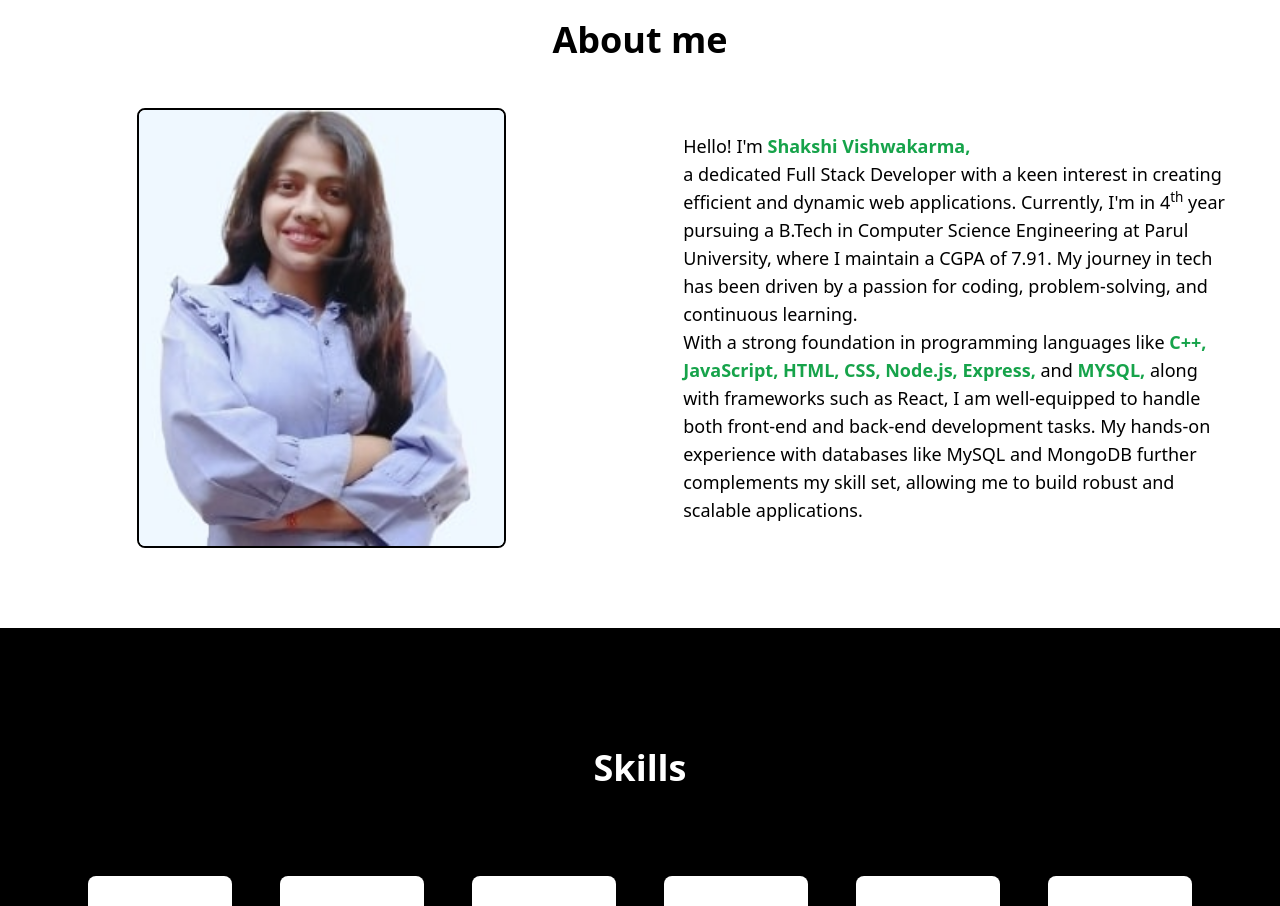
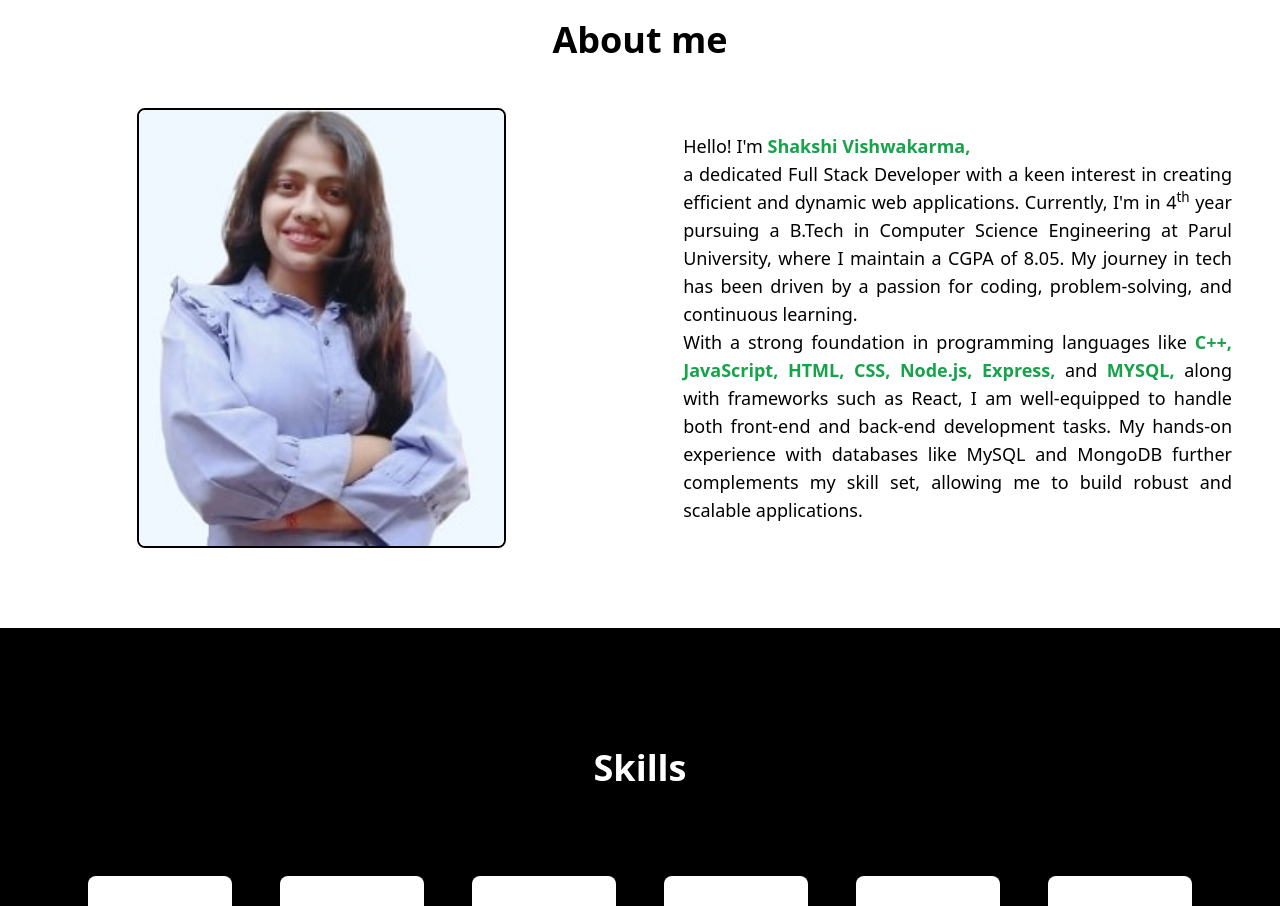
Before and after one commit to Shakshi94/portfolio, a React (Vite) app: page / in a window 1280 px wide. Shown: the part 860-1766 px from the top of the page. Built offline with nearby package versions, Linux system fonts and the light colour scheme.

Commit message:
change in about.jsx component

```diff
--- a/src/components/About.jsx
+++ b/src/components/About.jsx
@@ -24,11 +24,11 @@ function About() {
                 whileInView={"show"}
                 viewport={{ once: false, amount: 0.7 }}
                 className="md:space-y-8 font-semi-bold text-lg w-full md:w-1/2 p-4 md:p-0 md:ml-10 mt-5">
-                    <p>
+                    <p className="text-justify">
                        <div>Hello! I&apos;m  <span className="text-green-600 font-bold">Shakshi Vishwakarma,</span></div>
                        a dedicated Full Stack Developer with a keen interest in creating efficient and dynamic web applications.
                        Currently, I&apos;m in 4<sup>th</sup> year pursuing a B.Tech in Computer Science Engineering at Parul University,
-                       where I maintain a CGPA of 7.91. My journey in tech has been driven by a passion for coding,
+                       where I maintain a CGPA of 8.05. My journey in tech has been driven by a passion for coding,
                        problem-solving, and continuous learning.
 
                        <div>
--- a/src/components/Education.jsx
+++ b/src/components/Education.jsx
@@ -43,7 +43,7 @@ export default function Education() {
             <p className="mb-4 text-base font-normal text-black dark:text-gray-400">
               Parul University
               <div>Vadodara Gujarat India</div>
-              <div>CGPA: 7.91</div>
+              <div>CGPA: 8.05</div>
             </p>
           </div>
         </div>
```
